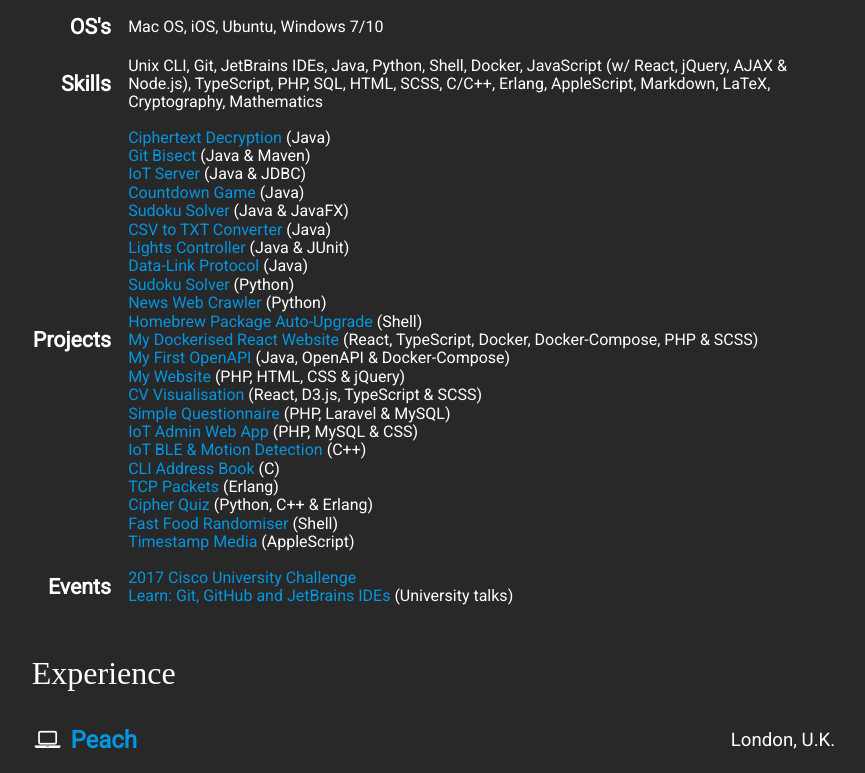
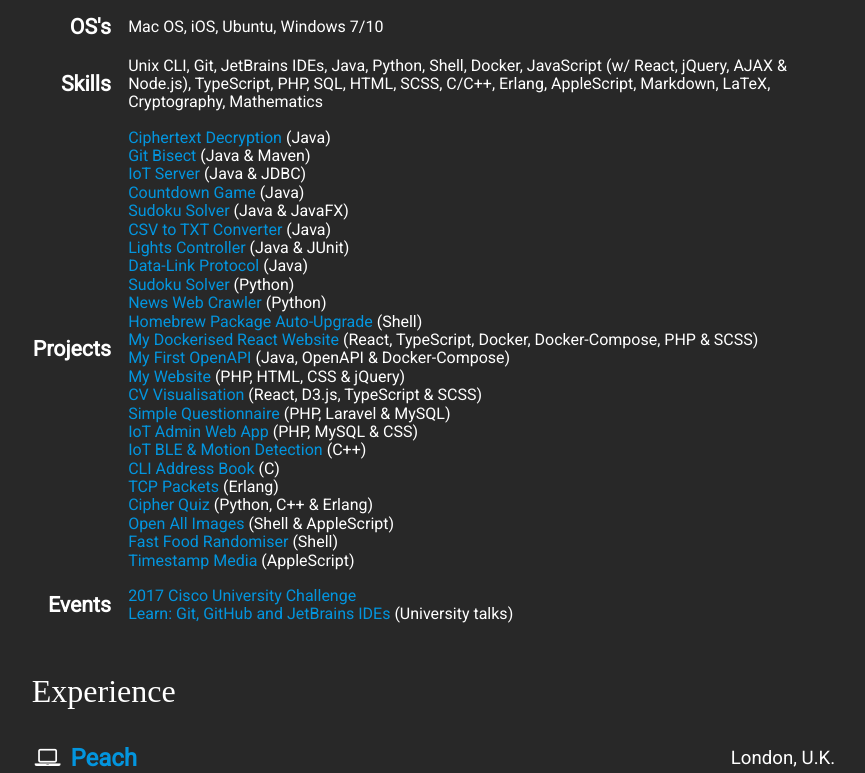
Before and after one commit to d-w-arnold/deltawhiskeyalpha.com, a PHP site: page /computing.php in a window 1280 px wide. Shown: the part 282-1055 px from the top of the page, without its empty margins (205-1070 px from the left). Run offline with PHP 8.4, Linux system fonts and the light colour scheme; some libraries are stand-ins or nearby versions.

Commit message:
Added new Open All Images project

```diff
--- a/computing.php
+++ b/computing.php
@@ -75,6 +75,8 @@ include "./topHTMLnoIndex.php";
                     <a target="_blank" href="https://github.com/d-w-arnold/Gambit_Cipher_Quiz">Cipher Quiz</a> (Python,
                     C++ & Erlang)<br>
                     <!-- Non-CV -->
+                    <a target="_blank" href="https://github.com/d-w-arnold/open_all_images_shell">Open All Images</a>
+                    (Shell & AppleScript)<br>
                     <a target="_blank" href="https://github.com/d-w-arnold/Fast_Food_Ranker">Fast Food Randomiser</a>
                     (Shell)<br>
                     <a target="_blank" href="https://github.com/d-w-arnold/AppleScript_Timestamp-Media">Timestamp
```
